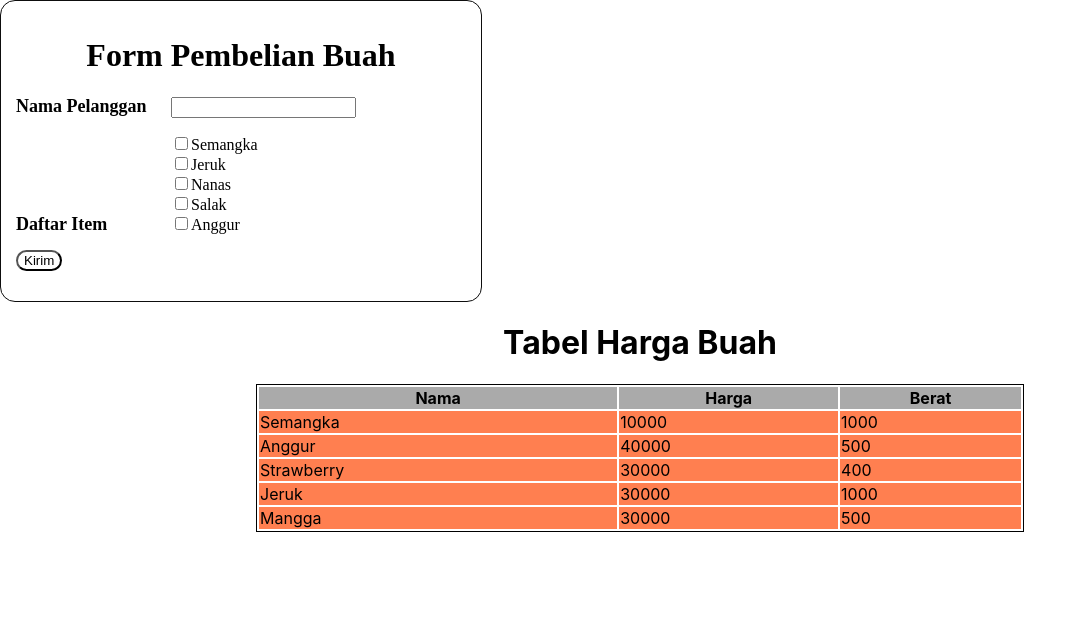
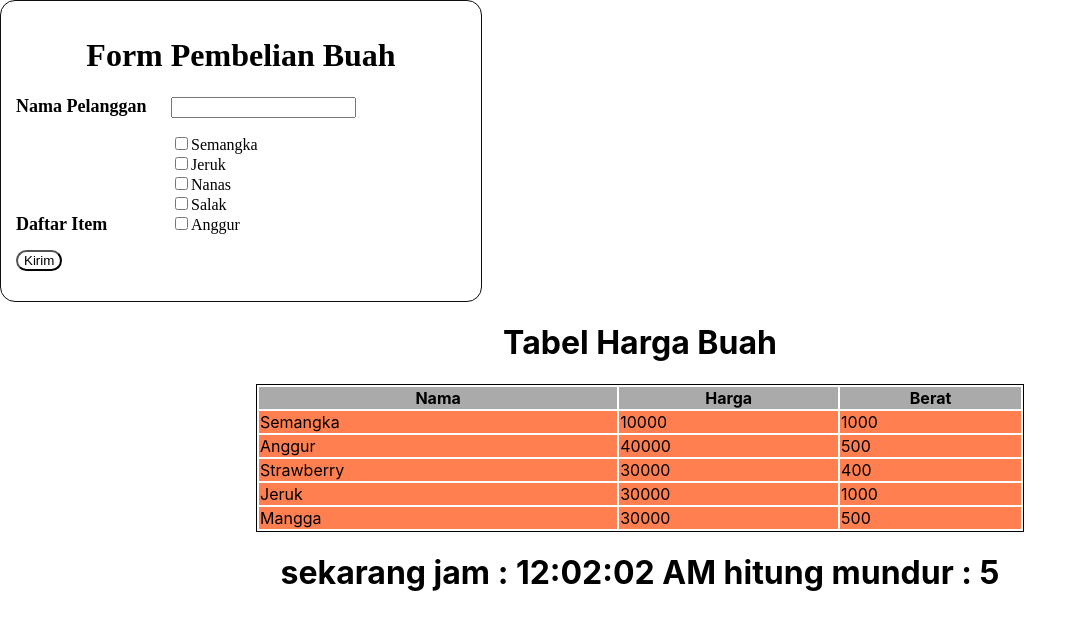
Before and after one commit to andriananugrahputra/sanbercode-reactjs-0820-2, a React (Create React App) app in the folder sanbercode-reactjs-0820-2/: page / in a window 1280 px wide. Shown: the top 630 px of the page, without its empty margins (0-1087 px from the left). Built offline with nearby package versions, Linux system fonts and the light colour scheme.

Commit message:
update tugas 11

```diff
--- a/sanbercode-reactjs-0820-2/src/App.js
+++ b/sanbercode-reactjs-0820-2/src/App.js
@@ -2,12 +2,14 @@ import React from 'react';
 import './App.css';
 import FormPembelianBuah from "./Tugas-9/tugas9";
 import TabelHargaBuah from "./Tugas-10/tugas10";
+import Timer from "./Tugas-11/timer"
 
 function App() {
   return (
     <div>
       <FormPembelianBuah/>
       <TabelHargaBuah/>
+      <Timer/>
     </div>
   );
 }
--- /dev/null
+++ b/sanbercode-reactjs-0820-2/src/Tugas-11/timer.js
@@ -0,0 +1,55 @@
+import React, {Component} from 'react'
+
+class Timer extends Component{
+    constructor(){
+        super()
+
+        this.state = {
+            countDown: 10,
+            currentTime : new Date().getHours() + ':' + new Date().getMinutes() + ':' + new Date().getSeconds(),
+            show: true
+        }
+    }
+
+    componentDidUpdate() {
+        if(this.state.show) {
+            if(this.state.countDown <= 0) {
+                this.setState({
+                    show: false
+                })
+            }
+        }
+    }
+
+    componentDidMount(){
+        if (this.props.start !== undefined){
+            this.setState({countDown: this.props.start})
+        }
+        this.timerID = setInterval(
+            () => this.tick(),1000
+        );
+    }
+
+    componentWillUnmount(){
+        clearInterval(this.timerID);
+    }
+
+    tick() {
+        this.setState({
+            countDown: this.state.countDown - 1 ,
+            currentTime: new Date().toLocaleTimeString()
+        });
+    }
+
+    render(){
+        return(
+            <div>
+                {this.state.show && (
+                    <h1>sekarang jam : {this.state.currentTime} hitung mundur : {this.state.countDown}</h1>
+                )}
+            </div>
+        )
+    }
+}
+
+export default Timer
```
